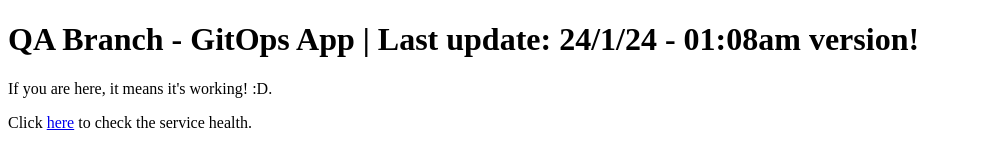
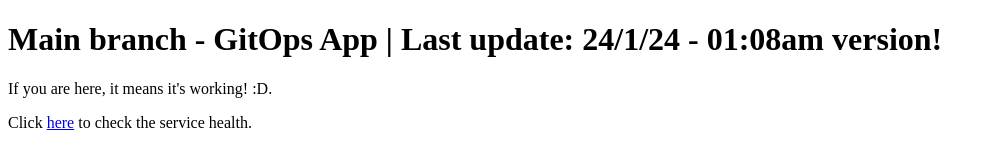
Before and after one commit to davidgoncalvesz/cops-kubernetes-app, a website: page public/index.html in a window 1280 px wide. Shown: the whole page, without its empty margins (0-995 px from the left). Drawn offline with Linux system fonts and the light colour scheme.

Commit message:
main update

```diff
--- a/public/index.html
+++ b/public/index.html
@@ -10,7 +10,7 @@
   <body>
 
   <div>
-    <h1>QA Branch - GitOps App | Last update: 24/1/24 - 01:08am version!</h1>
+    <h1>Main branch - GitOps App | Last update: 24/1/24 - 01:08am version!</h1>
     <p>If you are here, it means it's working! :D.</p>
     <p>Click <a href="/health/">here</a> to check the service health.</p>
   </div>
```
